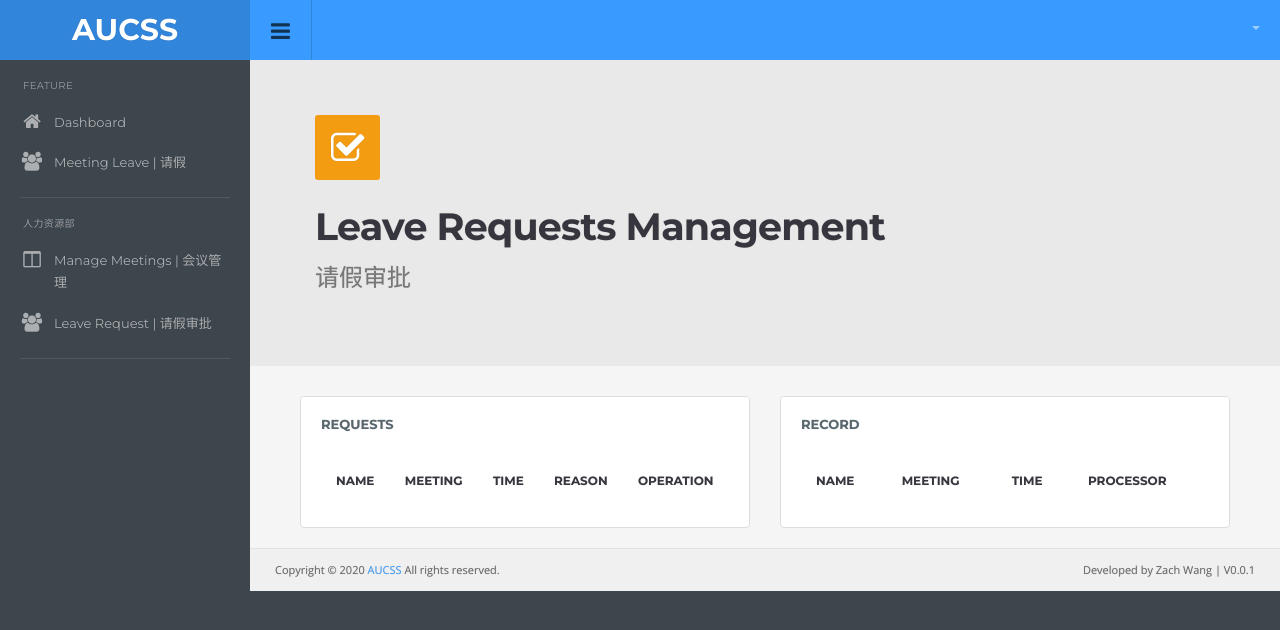
After one commit to ZACHSTRIVES/AUCSS-StaffPlatform, a Flask app: template templates/ManageLeave.html in a window 1280 px wide. The commit adds this page. Shown: the top 630 px of the page. Run offline with Flask 2, Linux system fonts and the light colour scheme; the template is opened without the code that fills it, so the values that code supplies are empty; some libraries are stand-ins or nearby versions.

Commit message:
[HR]请假审批

```diff
--- a/app.py
+++ b/app.py
@@ -144,15 +144,16 @@ def meeting_leave():
         return redirect(url_for(('dashbord')))
     if request.method == 'GET':
         info = ''
-        info1=''
+        info1 = ''
         meetings = list_meeting_of_user(login_['email'])
         if len(meetings) == 0:
             info = "You don't have meetings at the moment where you can ask for leave."
         all_leaves = list_leave_apply_of_user(login_['email'])
-        if len(all_leaves)==0:
-            info1="You haven't asked for leave yet!"
+        if len(all_leaves) == 0:
+            info1 = "You haven't asked for leave yet!"
 
-        return render_template('MeetingLeave.html', info=info,info1=info1, meetings=meetings, leaves=all_leaves)
+        return render_template('MeetingLeave.html', info=info, info1=info1, meetings=meetings, leaves=all_leaves,
+                               user_name=login_['name'])
 
 
 @app.route('/meetingleave', methods=['POST'])
@@ -184,7 +185,7 @@ def manag_meeting():
     user = login_status()
     meetings = list_all_meetings()
     issu = [user['name'], meetings]
-    return render_template('ManageMeetings.html', issue_information=issu)
+    return render_template('ManageMeetings.html', issue_information=issu, user_name=login_['name'])
 
 
 @app.route('/meetings', methods=['POST'])
@@ -226,7 +227,8 @@ def edit_meeting(mid):
             datetime = meeting[0][3]
             date = datetime.strftime("%x")
             time = datetime.strftime("%X")[:-3]
-            return render_template('EditMeeting.html', mid=mid, title=title, location=location, date=date, time=time)
+            return render_template('EditMeeting.html', user_name=login_['name'], mid=mid, title=title,
+                                   location=location, date=date, time=time)
         except Exception as e:
             raise e
     elif request.method == 'POST':
@@ -251,6 +253,33 @@ def del_meeting(mid):
     return redirect(url_for(('manag_meeting')))
 
 
+@app.route('/manageleaves', methods=['GET'])
+def manage_leave():
+    login_ = login_status()
+    if len(login_) == 0:
+        return redirect(url_for(('dashbord')))
+    all_leaves = list_all_leave_requests()
+    return render_template('ManageLeave.html', user_name=login_['name'], leaves=all_leaves)
+
+
+@app.route('/<mid>/<email>/decline', methods=['GET'])
+def decline_leave(mid, email):
+    login_ = login_status()
+    if len(login_) == 0:
+        return redirect((url_for('dashbord')))
+    decline_status(mid, email)
+    return redirect(url_for('manage_leave'))
+
+
+@app.route('/<mid>/<email>/approve', methods=['GET'])
+def approve_leave(mid, email):
+    login_ = login_status()
+    if len(login_) == 0:
+        return redirect((url_for('dashbord')))
+    approve_status(mid, email)
+    return redirect(url_for('manage_leave'))
+
+
 # Page for department of PR ====================================================================================
 
 
--- a/templates/HRadmin.html
+++ b/templates/HRadmin.html
@@ -1,4 +1,6 @@
 {% extends 'backend.html' %}
+
+
 {% block loading %}
 {% endblock %}
 
@@ -19,8 +21,10 @@
         <ul class="sidebar-panel nav">
             <li class="sidetitle">人力资源部</li>
             <li><a href="{{ url_for('manag_meeting') }}"><span class="icon color15"><i class="fa fa-columns"></i></span>Manage
-                Meetings</a></li>
-            {#  <li><a href="maps.html"><span class="icon color7"><i class="fa fa-map-marker"></i></span>Maps</a></li>#}
+                Meetings | 会议管理</a></li>
+            </li>
+            <li><a href="{{ url_for('manage_leave') }}"><span class="icon color5"><i class="fa fa-group"></i></span>Leave Request | 请假审批</a>
+            </li>
         </ul>
 
     </div>
--- /dev/null
+++ b/templates/ManageLeave.html
@@ -0,0 +1,92 @@
+{% extends 'HRadmin.html' %}
+
+
+
+{% block content %}
+    <div class="row presentation">
+
+        <div class="col-lg-8 col-md-6 titles">
+            <span class="icon color9-bg"><i class="fa fa-check-square-o"></i></span>
+            <h1>Leave Requests Management</h1>
+            <h4>请假审批</h4>
+        </div>
+
+
+    </div>
+{% endblock %}
+
+{% block container %}
+    <div class="container-padding">
+
+
+        <!-- Start Row -->
+        <div class="row">
+            <div class="col-md-6">
+                <div class="panel panel-default">
+                    <div class="panel-title">
+                        requests
+                    </div>
+                    <div class="panel-body">
+                        <table class="table table-hover">
+                            <thead>
+                            <tr>
+                                <td>Name</td>
+                                <td>Meeting</td>
+                                <td>Time</td>
+                                <td>Reason</td>
+                                <td>Operation</td>
+                            </tr>
+                            {% for item in leaves %}
+                                <tr>
+                                    <td>{{ item[1] }}</td>
+                                    <td>{{ item[2] }}</td>
+                                    <td>{{ item[3] }}</td>
+                                    <td>{{ item[4] }}</td>
+                                    <td>
+                                        <p><a href="{{ url_for('approve_leave',mid=item[0],email=item[5]) }}"
+                                              class="btn btn-success"><i class="fa fa-check"></i>Approve</a></p>
+                                        <a href="{{ url_for('decline_leave',mid=item[0],email=item[5]) }}"
+                                           class="btn btn-danger"><i class="fa fa-close"></i>Decline</a>
+                                    </td>
+                                </tr>
+
+                            {% endfor %}
+
+                            </tbody>
+                        </table>
+
+                    </div>
+                </div>
+
+
+            </div>
+            <div class="col-md-6">
+                <div class="panel panel-default">
+                    <div class="panel-title">
+                        record
+                    </div>
+                    <div class="panel-body">
+                        <table class="table table-hover">
+                            <thead>
+                            <tr>
+                                <td>Name</td>
+                                <td>Meeting</td>
+                                <td>Time</td>
+                                <td>processor</td>
+                            </tr>
+
+                            </tbody>
+                        </table>
+
+                    </div>
+                </div>
+
+
+            </div>
+        </div>
+
+
+    </div>
+
+
+{% endblock %}
--- a/templates/backend.html
+++ b/templates/backend.html
@@ -25,7 +25,7 @@
 
     <!-- Start App Logo -->
     <div class="applogo">
-      <a href="index.html" class="logo">AUCSS</a>
+      <a href="{{ url_for('dashbord') }}" class="logo">AUCSS</a>
     </div>
     <!-- End App Logo -->
 
@@ -68,7 +68,7 @@
 
 <ul class="sidebar-panel nav">
   <li class="sidetitle">FEATURE</li>
-  <li><a href="index.html"><span class="icon color5"><i class="fa fa-home"></i></span>Dashboard</a></li>
+  <li><a href="index.html"><span class="icon color5"><i class="fa fa-home"></i></span>Dashboard<span class="label label-default">2</span></a></li>
 
 
 </ul>
@@ -105,6 +105,8 @@
   </div>
   <!-- End Page Header -->
 {% endblock %}
+
+
 {%   block container %}
 
  <!-- //////////////////////////////////////////////////////////////////////////// -->
@@ -180,6 +182,10 @@
 <!-- END CONTAINER -->
  <!-- //////////////////////////////////////////////////////////////////////////// -->
 {% endblock %}
+
+
+
+
 <!-- Start Footer -->
 <div class="row footer">
   <div class="col-md-6 text-left">
@@ -216,7 +222,7 @@ Bootstrap Core JavaScript File
 Plugin.js - Some Specific JS codes for Plugin Settings
 ================================================ -->
 <script type="text/javascript" src="static/js/plugins.js"></script>
-<script type="text/javascript" src="static/js/daterangepicker.js"></script>
+
 <!-- ================================================
 Bootstrap Select
 ================================================ -->
@@ -254,9 +260,9 @@ Easy Pie Chart
 Sparkline
 ================================================ -->
 <!-- main file -->
-<script type="text/javascript" src="static/js/sparkline/sparkline.js"></script>
+<script type="static/text/javascript" src="js/sparkline/sparkline.js"></script>
 <!-- demo codes -->
-<script type="text/javascript" src="static/js/sparkline/sparkline-plugin.js"></script>
+<script type="static/text/javascript" src="js/sparkline/sparkline-plugin.js"></script>
 
 <!-- ================================================
 Rickshaw
@@ -273,38 +279,6 @@ Moment.js
 ================================================ -->
 <script type="text/javascript" src="static/js/moment/moment.min.js"></script>
 
-<!-- ================================================
-jQuery Library
-================================================ -->
-<script type="text/javascript" src="static/js/jquery.min.js"></script>
-
-<!-- ================================================
-Bootstrap Core JavaScript File
-================================================ -->
-<script src="static/js/bootstrap/bootstrap.min.js"></script>
-
-<!-- ================================================
-Plugin.js - Some Specific JS codes for Plugin Settings
-================================================ -->
-<script type="text/javascript" src="static/js/plugins.js"></script>
-
-<!-- ================================================
-Bootstrap Select
-================================================ -->
-<script type="text/javascript" src="static/js/bootstrap-select/bootstrap-select.js"></script>
-
-<!-- ================================================
-Bootstrap Toggle
-================================================ -->
-<script type="text/javascript" src="static/js/bootstrap-toggle/bootstrap-toggle.min.js"></script>
-
-<!-- ================================================
-Moment.js
-================================================ -->
-<script type="text/javascript" src="static/js/moment/moment.min.js"></script>
-
-<!-- ================================================
-Bootstrap Date Range Picker
 
 <!-- ================================================
 Below codes are only for index widgets
```
Also changed, not shown: leave.py (+49 -2 lines).
